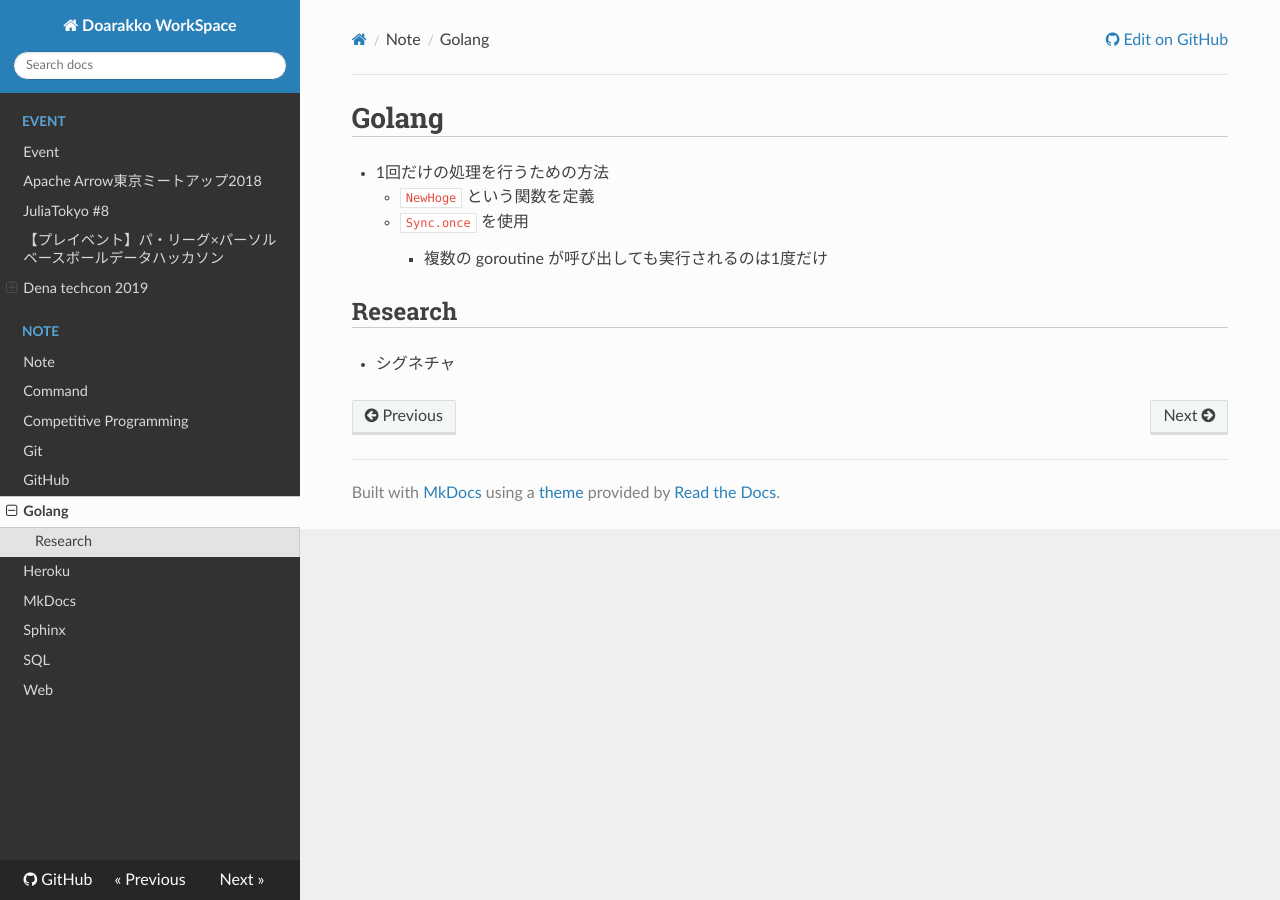
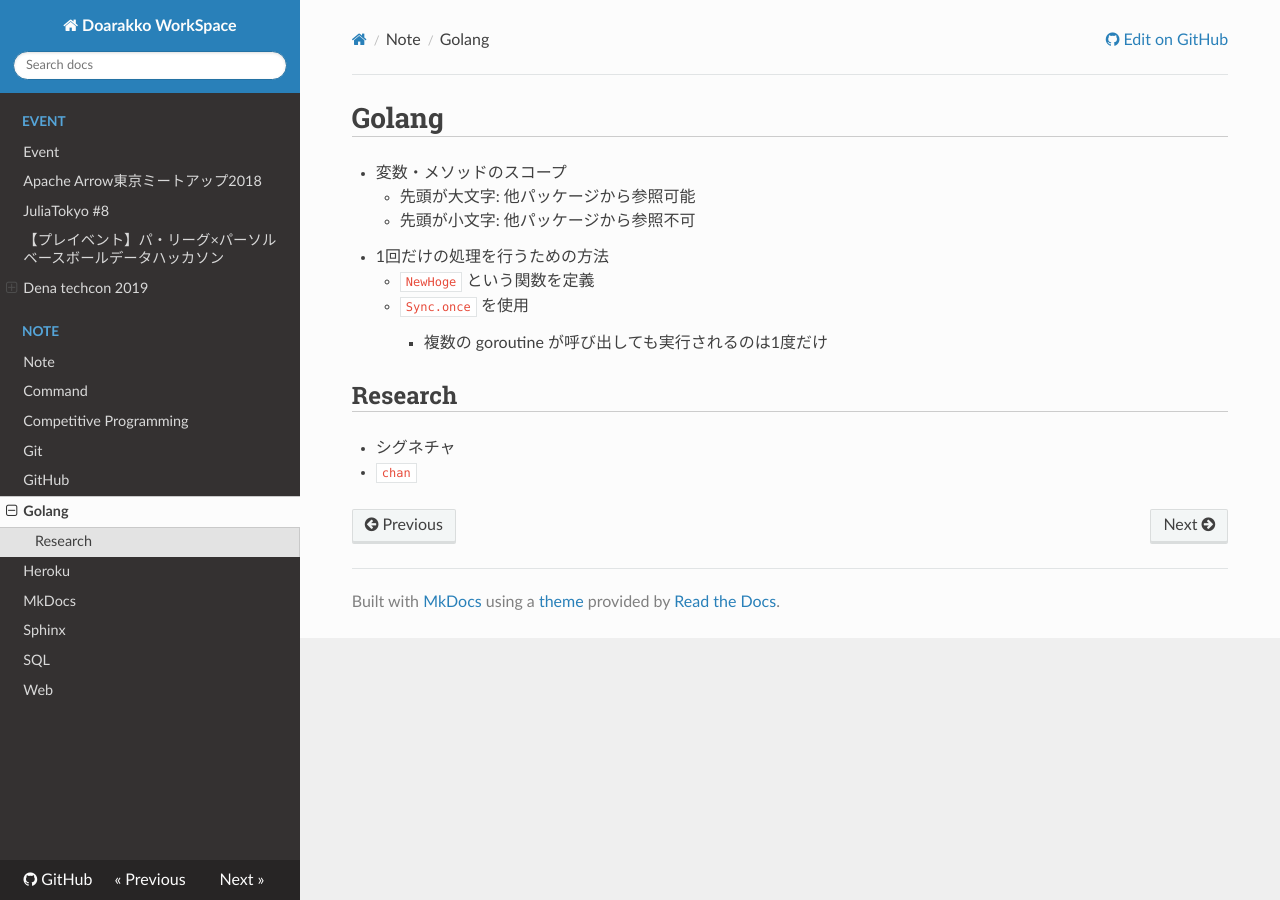
Before and after one commit to Doarakko/mkdocs-github-pages, an MkDocs documentation site: the page built from docs/note/golang.md, in a window 1280 px wide. Built offline with MkDocs 1.6.1, drawn with Linux system fonts in a browser that asks for light colours; nearby versions of some CDN libraries.

Commit message:
add about scope

```diff
--- a/docs/note/golang.md
+++ b/docs/note/golang.md
@@ -1,4 +1,7 @@
 # Golang
+- 変数・メソッドのスコープ
+    - 先頭が大文字: 他パッケージから参照可能
+    - 先頭が小文字: 他パッケージから参照不可
 - 1回だけの処理を行うための方法
     - `NewHoge` という関数を定義
     - `Sync.once` を使用
@@ -6,3 +9,4 @@
 
 ## Research
 - シグネチャ
+- `chan`
```
